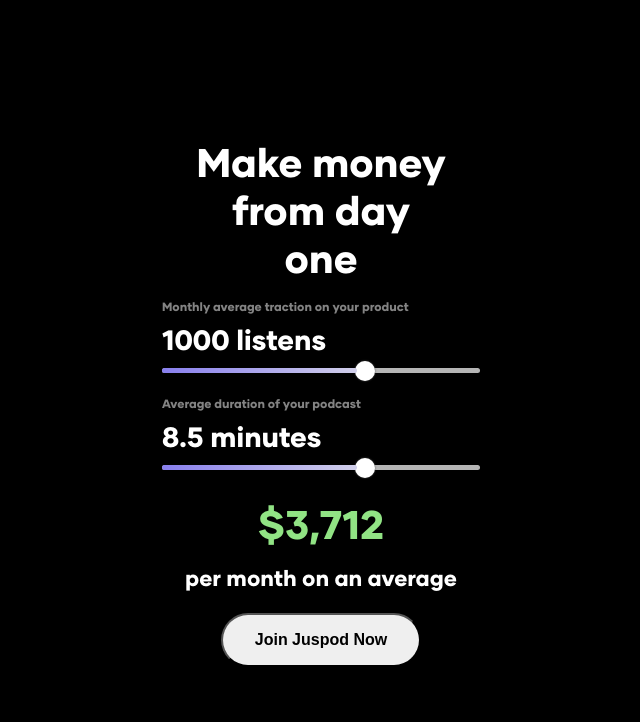
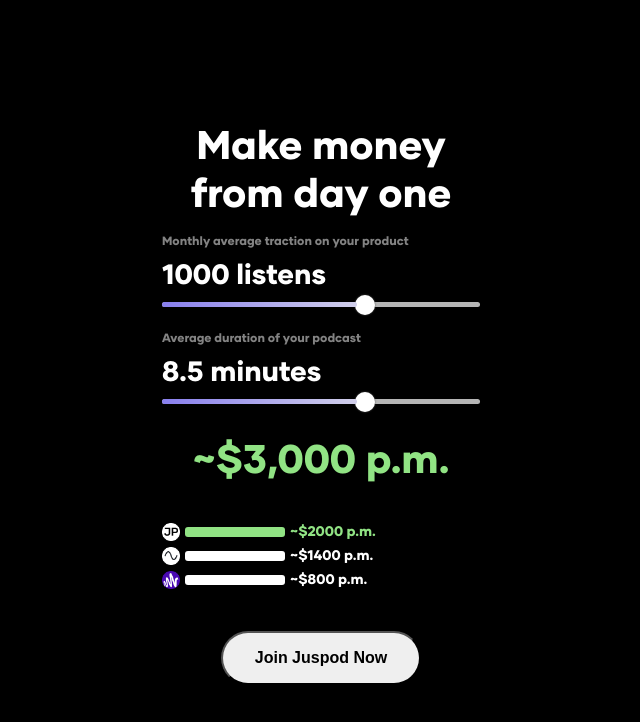
Before and after one commit to paraskumar2003/interactiveSlider.github.io, a plain HTML site: page index.html in a window 1280 px wide. Shown: the whole page, without its empty margins (319-959 px from the left). Drawn offline with Linux system fonts and the light colour scheme.

Commit message:
client analytics added

```diff
--- a/index.html
+++ b/index.html
@@ -34,8 +34,26 @@
                 </div>
             </div>
             <div class="result-container">
-              <h1 class="result">$3,712</h1>
-              <p>per month on an average</p>
+              <h1 class="result">~$3,000 p.m.</h1>
+              <div>
+                <div class="analytics-container">
+                    <div class="client">
+                        <img src="./Assets/JP.png" alt="">
+                        <div class="growth main" id="graph1"></div>
+                        <p class="main-color" id="client1">~$2000 p.m.</p>
+                    </div>
+                    <div class="client">
+                        <img src="./Assets/1.png" alt="" >
+                        <div class="growth " id="graph2"></div>
+                        <p id="client1">~$1400 p.m.</p>
+                    </div>
+                    <div class="client">
+                        <img src="./Assets/2.png" alt="">
+                        <div class="growth " id="graph3"></div>
+                        <p id="client1">~$800 p.m.</p>
+                    </div>
+                </div>
+              </div>
             </div>
             <button class="btn-join">
                 Join Juspod Now
@@ -48,6 +66,13 @@
         let listens = document.querySelector('.listens');
         let duration = document.querySelector('.duration');
         let result = document.querySelector('.result');
+        let firstClient = document.getElementById('client1');
+        let firstGraph = document.getElementById('graph1');
+        let secondClient = document.getElementById('client2');
+        let secondGraph = document.getElementById('graph2');
+        let thirdClient = document.getElementById('client3');
+        let thirdGraph = document.getElementById('graph3');
+
 
 
 
@@ -60,7 +85,7 @@
             let id = e.id;
 
             filledRange[id-1].style.width = `${value-6}%`;
-            console.log(id);
+
             if(id == 1){
                 listens.textContent = `${100 * value} listens`;
             }else if(id == 2){
@@ -71,9 +96,19 @@
             let durationsC = duration.textContent.split(" ")[0];
             let resultC = result.textContent;
 
+
             let evaluation = ((durationsC*20)*(listenC * 1.2))/1000;
+            let number = Math.round(evaluation / 1000) * 1000;
+            result.textContent = `~$${number} p.m.`;
 
-            result.textContent = `$${evaluation}`;
+
+            let percentage = (evaluation * 100)/12000;
+            firstGraph.style.width = `${percentage}%`;
+
+            secondGraph.style.width = `${((percentage*70)/100)}%`;
+            thirdGraph.style.width = `${((percentage*35)/100)}%`;
+
+
 
 
 
--- a/style.css
+++ b/style.css
@@ -2,6 +2,9 @@
     margin: 0;
     padding: 0;
     box-sizing: border-box;
+}
+* >*{
+    transition: 0.2s all ease;
 }
 @font-face {
     font-family: Glimer;
@@ -32,7 +35,7 @@ body{
 .card h1{
     text-align: center;
     font-size: 40px;
-    padding:8px 2rem 1rem;
+    padding:8px 1rem 1rem;
 }
 .card .sliders-container{
     width:100%;
@@ -98,6 +101,7 @@ div.gradient{
 }
 .result-container{
     padding-bottom:20px;
+    width: 100%;
 }
 .result-container h1{
     color: #91E384;
@@ -112,3 +116,36 @@ div.gradient{
     font-weight: 700;
     cursor: pointer;
 }
+.analytics-container{
+    width: 100%;
+    padding:1rem 0;
+}
+.analytics-container .client{
+    display: flex;
+    align-items: center;
+    justify-content: start;
+    margin: 6px 0;
+
+}
+.analytics-container .client .growth {
+    height: 10px;
+    border-radius:3px;
+    width: 100px;
+    max-width: 64%;
+    background-color: #fff;
+}
+.main{
+    background-color: #91E384 !important;
+}
+.main-color{
+    color: #91E384 !important;
+}
+.client img, .client .growth{
+    margin-right:5px;
+}
+.analytics-container .client img{
+    width: 18px;
+}
+.analytics-container .client p{
+    font-size: 14px;
+}
```
Also changed, not shown: Assets/1.png (added), Assets/2.png (added), Assets/JP.png (added).
